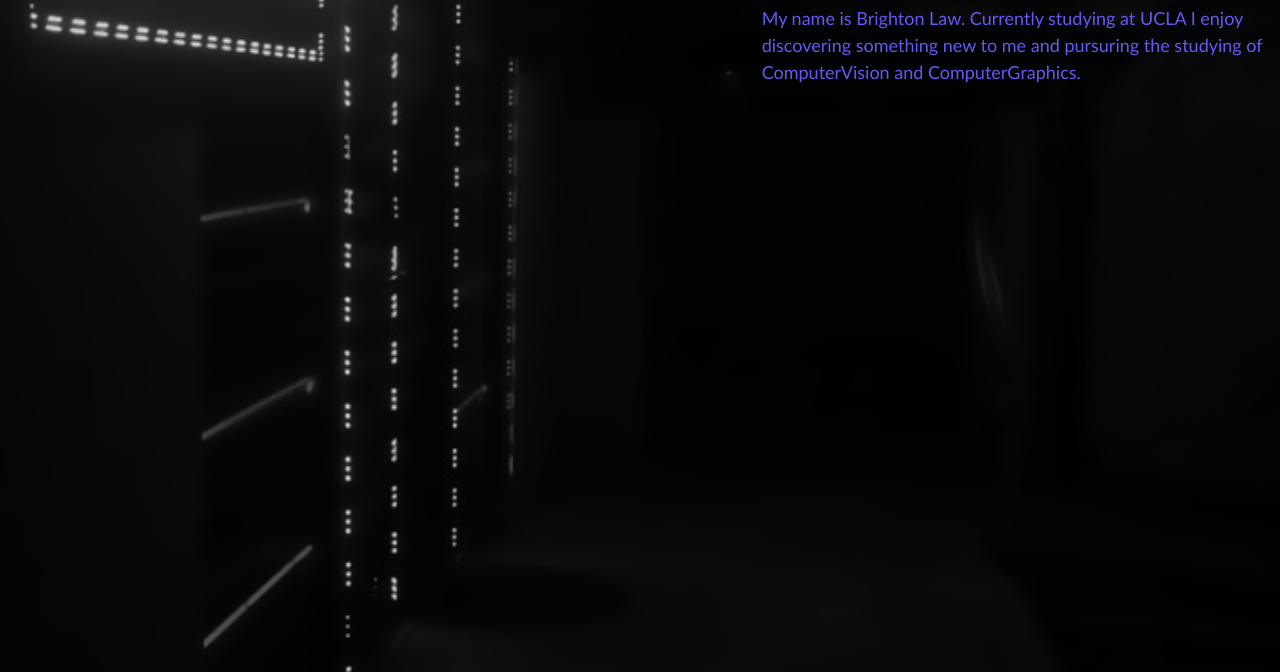
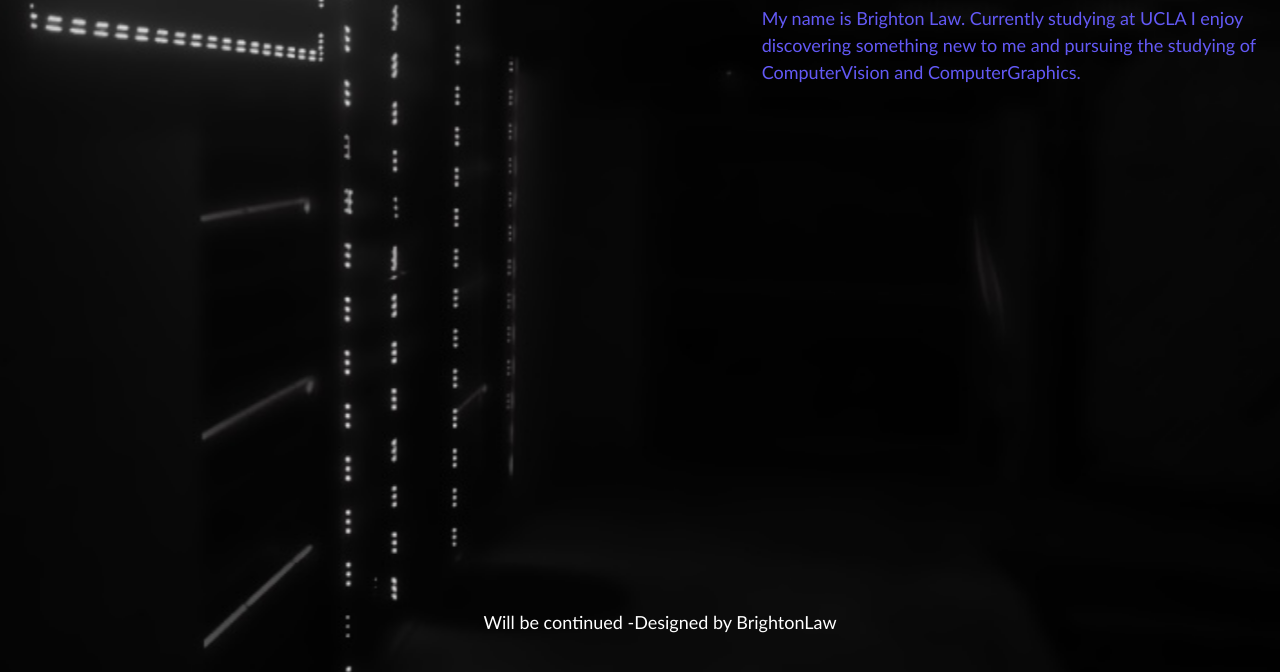
Before and after one commit to brightooon/site, a plain HTML site: page index.html in a window 1280 px wide. Shown: the part 128-800 px from the top of the page. Drawn offline with nearby package versions, Linux system fonts and the light colour scheme.

Commit message:
dsduashduas

```diff
--- a/css/media.css
+++ b/css/media.css
@@ -36,6 +36,17 @@ h2:after{
     align-items: center;
 }
 .tm-content {
+    z-index: 1001;
+}
+.footer-link {
+    margin: 20px;
+	font-size: 18px;
+    position: absolute;
+    bottom: 0;
+    left: 0;
+    color: white;
+    text-align:center;
+    width:100%;
     z-index: 1001;
 }
 
--- a/index.html
+++ b/index.html
@@ -28,10 +28,16 @@
                     My name is Brighton Law.
                     Currently studying at UCLA
                     I enjoy discovering something new to me and
-                    pursuring the studying of ComputerVision and ComputerGraphics.
+                    pursuing the studying of ComputerVision and ComputerGraphics.
                 </P>
             </div>
         </div>
+    </div>
+    <div class="footer-link">
+        <p>Will be continued
+
+            -Designed by BrightonLaw
+        </p>
     </div>
     <script src="https://cdn.jsdelivr.net/npm/bootstrap@5.0.2/dist/js/bootstrap.bundle.min.js" integrity="sha384-MrcW6ZMFYlzcLA8Nl+NtUVF0sA7MsXsP1UyJoMp4YLEuNSfAP+JcXn/tWtIaxVXM" crossorigin="anonymous"></script>
     <script src="https://cdn.jsdelivr.net/npm/@popperjs/core@2.9.2/dist/umd/popper.min.js" integrity="sha384-IQsoLXl5PILFhosVNubq5LC7Qb9DXgDA9i+tQ8Zj3iwWAwPtgFTxbJ8NT4GN1R8p" crossorigin="anonymous"></script>
```
